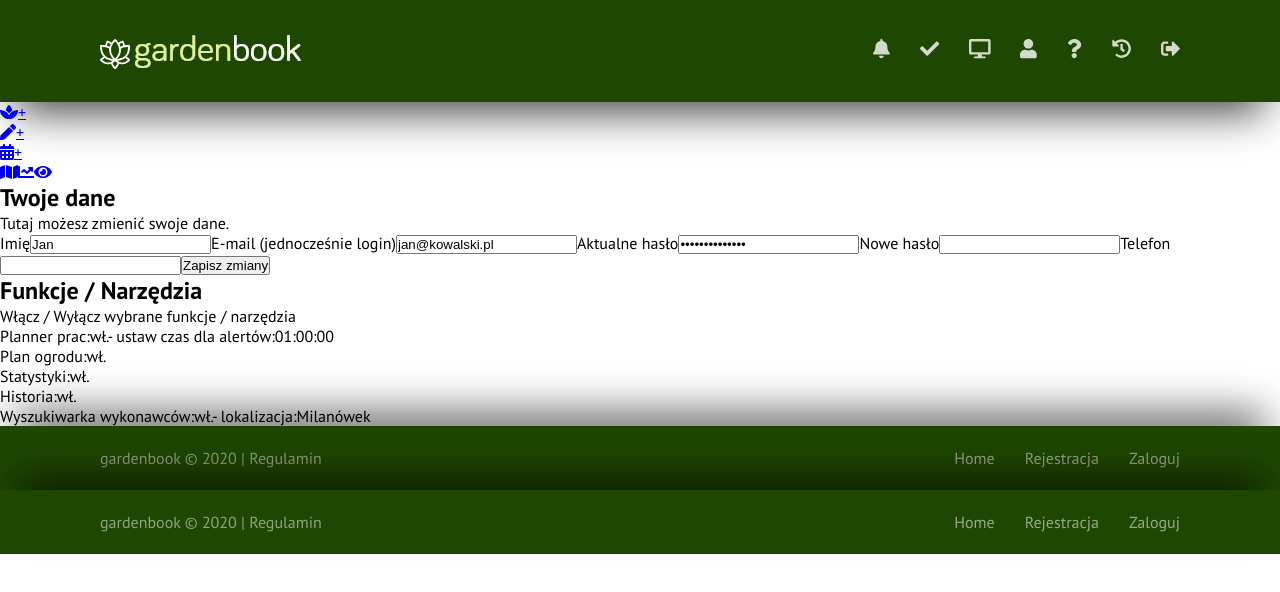
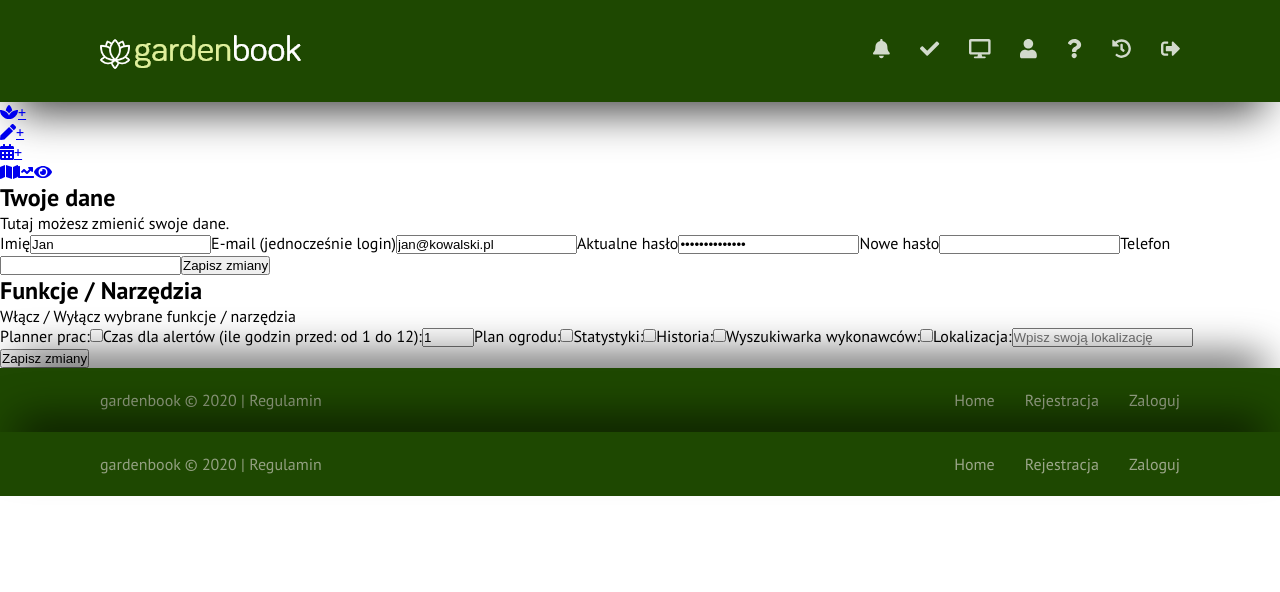
Before and after one commit to hajczek/gardenbook, a React (Create React App) app: page / in a window 1280 px wide. Shown: the top 592 px of the page. Built offline with nearby package versions, Linux system fonts and the light colour scheme.

Commit message:
Added needed statuses and input fields to AccountUserFunctionsBox component

```diff
--- a/src/components/AccountUser/AccountUserFunctionsBox.js
+++ b/src/components/AccountUser/AccountUserFunctionsBox.js
@@ -1,49 +1,92 @@
-import React from "react";
+import React, { useState } from "react";
 
 const AccountUserFunctionsBox = () => {
+  const [workPlanner, setWorkPlanner] = useState(false);
+  const [alertTime, setAlertTime] = useState(1);
+  const [gardenPlan, setGardenPlan] = useState(false);
+  const [gardenStatistic, setGardenStatistic] = useState(false);
+  const [gardenHistory, setGardenHistory] = useState(false);
+  const [searchWorkers, setSearchWorkers] = useState(false);
+  const [localization, setLocalization] = useState("");
+
+  /* Needed functionality:
+    1. onSubmit() - send to database options setted by user
+  */
+
+  function onSubmit(e) {
+    console.log(workPlanner);
+    console.log(alertTime);
+    console.log(gardenPlan);
+    console.log(gardenStatistic);
+    console.log(gardenHistory);
+    console.log(searchWorkers);
+    console.log(localization);
+
+    e.preventDefault();
+  }
+
   return (
-    <div id="user-functions">
+    <form id="user-functions" onSubmit={onSubmit}>
       <h2>Funkcje / Narzędzia</h2>
       <p>Włącz / Wyłącz wybrane funkcje / narzędzia</p>
-      <p>
-        Planner prac:
-        <span className="edited-value" id="work_planner_option">
-          wł.
-        </span>
-        - ustaw czas dla alertów:
-        <span className="edited-value" id="alert_time_option">
-          01:00:00
-        </span>
-      </p>
-      <p>
-        Plan ogrodu:
-        <span className="edited-value" id="plan_garden_option">
-          wł.
-        </span>
-      </p>
-      <p>
-        Statystyki:
-        <span className="edited-value" id="statistic_option">
-          wł.
-        </span>
-      </p>
-      <p>
-        Historia:
-        <span className="edited-value" id="history_option">
-          wł.
-        </span>
-      </p>
-      <p>
-        Wyszukiwarka wykonawców:
-        <span className="edited-value" id="search_workers_option">
-          wł.
-        </span>
-        - lokalizacja:
-        <span className="edited-value" id="localization_option">
-          Milanówek
-        </span>
-      </p>
-    </div>
+      <label htmlFor="work-planner">Planner prac:</label>
+      <input
+        name="work-planner"
+        type="checkbox"
+        checked={workPlanner}
+        onChange={(e) => setWorkPlanner(e.target.value)}
+      />
+      <label htmlFor="alert-time">
+        Czas dla alertów (ile godzin przed: od 1 do 12):
+      </label>
+      <input
+        name="alert-time"
+        type="number"
+        min="1"
+        max="12"
+        value={alertTime}
+        onChange={(e) => setAlertTime(e.target.value)}
+      />
+      <label htmlFor="garden-plan">Plan ogrodu:</label>
+      <input
+        name="garden-plan"
+        type="checkbox"
+        checked={gardenPlan}
+        onChange={(e) => setGardenPlan(e.target.value)}
+      />
+      <label htmlFor="garden-statistic">Statystyki:</label>
+      <input
+        name="garden-statistic"
+        type="checkbox"
+        checked={gardenStatistic}
+        onChange={(e) => setGardenStatistic(e.target.value)}
+      />
+      <label htmlFor="garden-history">Historia:</label>
+      <input
+        name="garden-history"
+        type="checkbox"
+        checked={gardenHistory}
+        onChange={(e) => setGardenHistory(e.target.value)}
+      />
+      <label htmlFor="search-workers">Wyszukiwarka wykonawców:</label>
+      <input
+        name="search-workers"
+        type="checkbox"
+        checked={searchWorkers}
+        onChange={(e) => setSearchWorkers(e.target.value)}
+      />
+
+      <label htmlFor="localizaion">Lokalizacja:</label>
+      <input
+        name="localizaion"
+        type="text"
+        value={localization}
+        onChange={(e) => setLocalization(e.target.value)}
+        placeholder="Wpisz swoją lokalizację"
+      />
+
+      <button id="functions-btn">Zapisz zmiany</button>
+    </form>
   );
 };
 
```
